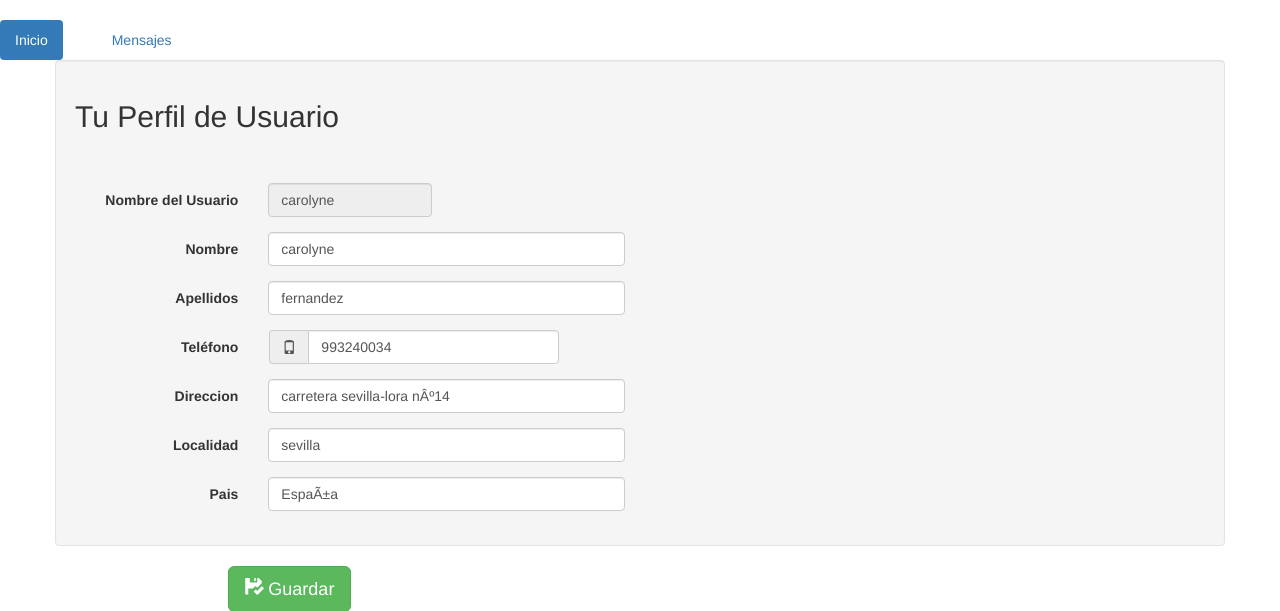
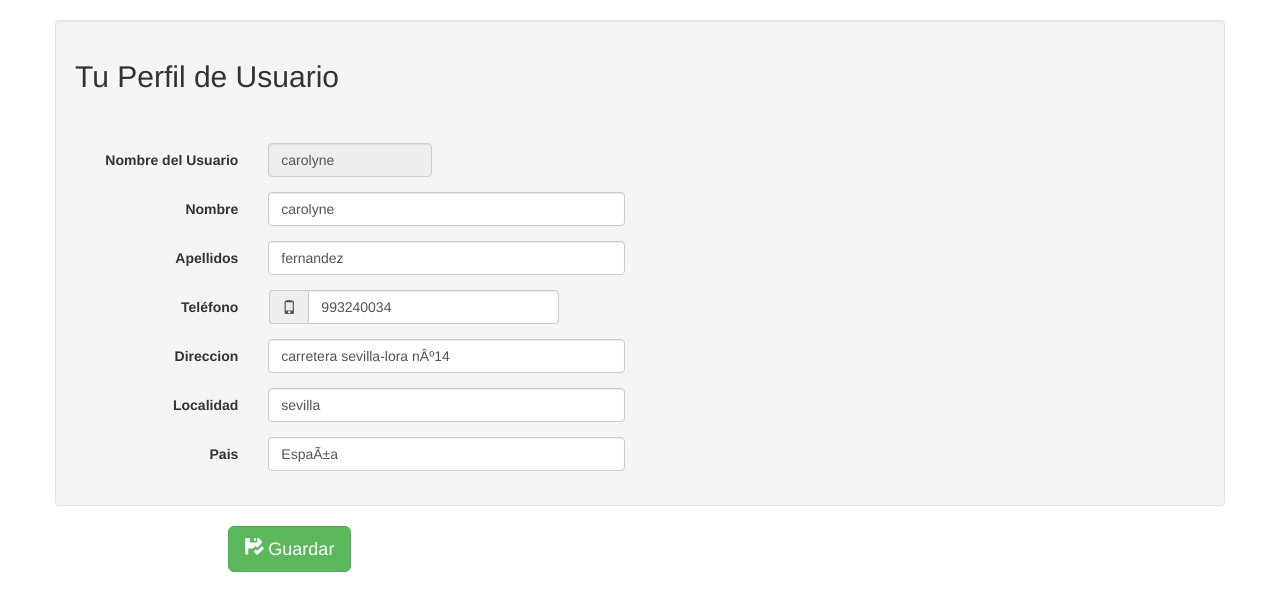
Before and after one commit to carolyneFernandez/proyecto, a PHP site: page /perfil.php in a window 1280 px wide. Shown: the part 51-662 px from the top of the page. Run offline with PHP 8.4, Linux system fonts and the light colour scheme; a user stored in the database is signed in; data comes from the database, SQL or seed files in the repository; some libraries are stand-ins or nearby versions.

Commit message:
modificando

```diff
--- a/usuarios/perfil.php
+++ b/usuarios/perfil.php
@@ -28,13 +28,6 @@ session_start();
 	<?php
 			include "../plantilla/header.php"
 	?>
-  <ul class="nav nav-pills">
-  <li class="active"><a href="#">Inicio</a></li>
-  <li><a href="#"> </a></li>
-  <li><a href="#">Mensajes</a></li>
-</ul>
-
-
 
     <?php
 
@@ -117,6 +110,8 @@ session_start();
 										</div>
 									</div>
 
+
+
 					  </div>
 
 
```
